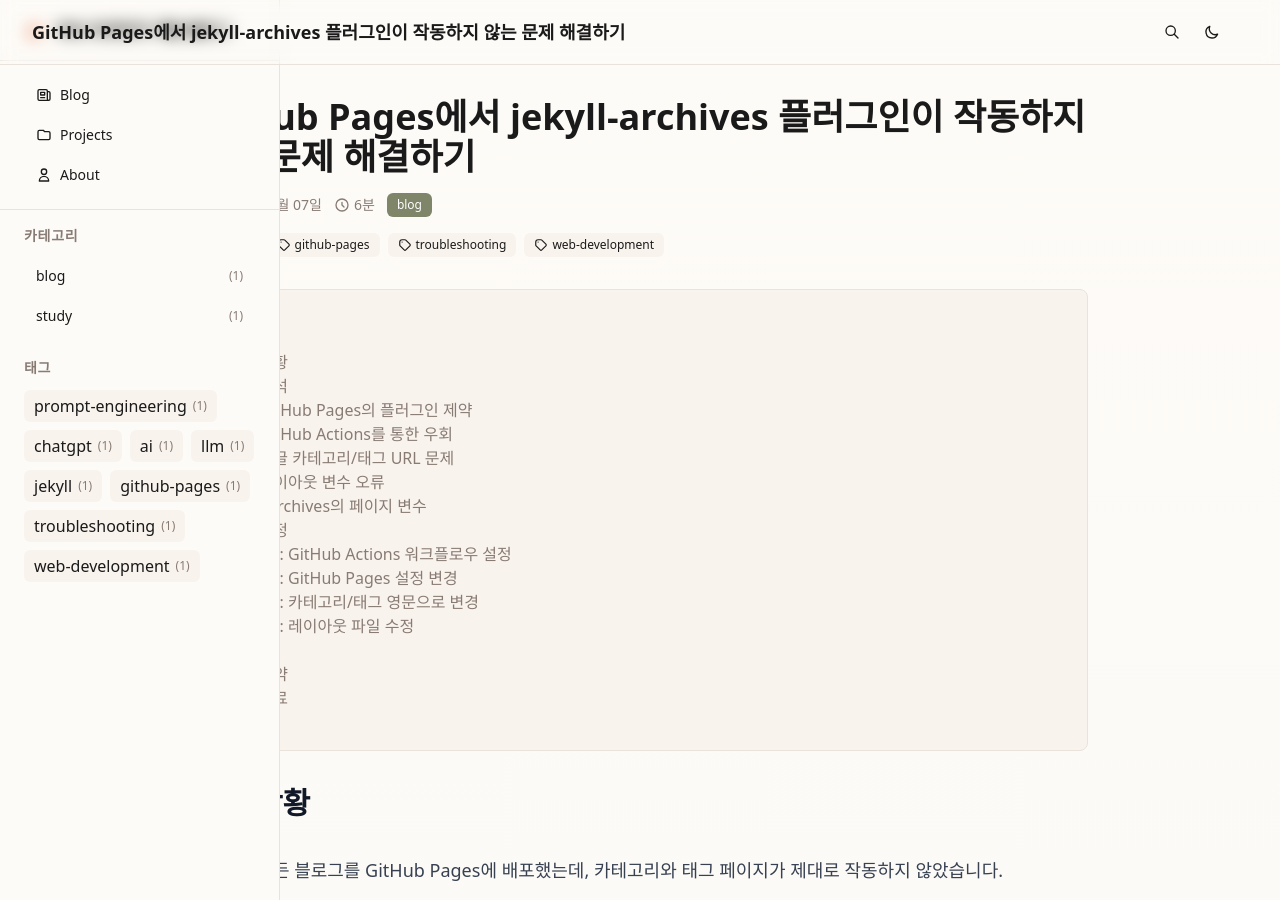
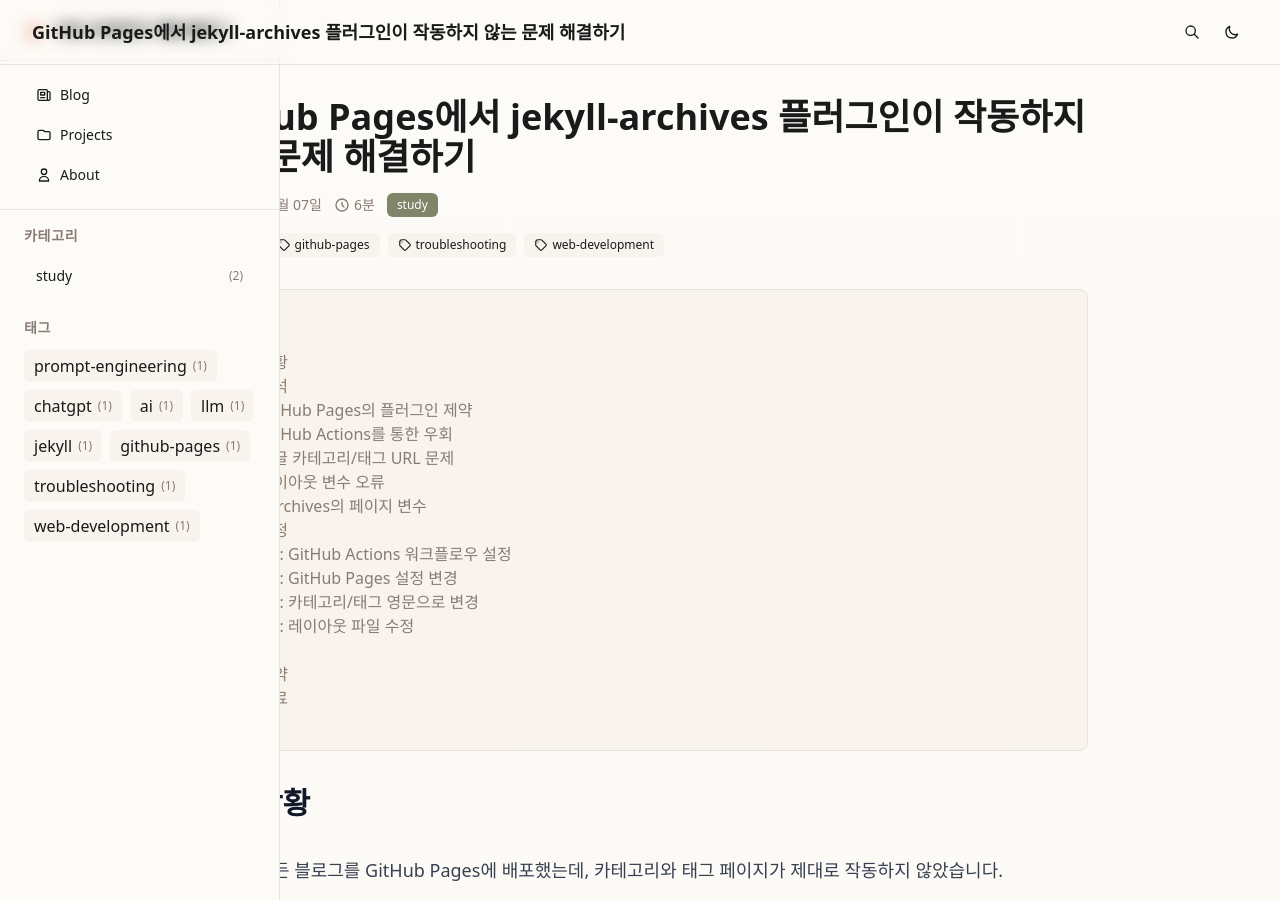
Before and after one commit to 1di0t/1di0t.github.io, a Jekyll site: the page built from _posts/2025-10-07-jekyll-archives-troubleshooting.md, in a window 1280 px wide and 900 px high. Built offline with Jekyll 4.4.1, drawn with Linux system fonts in a browser that asks for light colours; some web fonts are replaced; comment, search, counter and statistics services are not loaded.

Commit message:
헤더 레이아웃 개선
- 모바일에서 햄버거 버튼과 제목 겹침 문제 해결
- 검색/테마 버튼 우측 정렬 개선

🤖 Generated with [Claude Code](https://claude.com/claude-code)

Co-Authored-By: Claude <noreply@anthropic.com>

```diff
--- a/_layouts/default.html
+++ b/_layouts/default.html
@@ -28,14 +28,14 @@
       <!-- Header -->
       <header class="sticky top-0 z-30 border-b border-border bg-background/95 backdrop-blur supports-[backdrop-filter]:bg-background/60">
         <div class="container flex items-center justify-between h-16 px-8">
-          <div class="flex items-center gap-4">
+          <div class="flex items-center gap-4 md:ml-0 ml-12">
             {% if page.layout == "default" and page.title == "Home" %}
             <h2 class="text-lg font-semibold">최근 게시글</h2>
             {% elsif page.title %}
             <h2 class="text-lg font-semibold">{{ page.title }}</h2>
             {% endif %}
           </div>
-          <div class="flex items-center gap-2 mr-5">
+          <div class="flex items-center gap-2">
             <button id="search-button" class="p-2 hover:bg-muted rounded-md transition-colors hover-warm" aria-label="검색">
               <svg class="h-4 w-4" fill="none" stroke="currentColor" viewBox="0 0 24 24">
                 <path stroke-linecap="round" stroke-linejoin="round" stroke-width="2" d="M21 21l-6-6m2-5a7 7 0 11-14 0 7 7 0 0114 0z"/>
--- a/_posts/2025-10-07-jekyll-archives-troubleshooting.md
+++ b/_posts/2025-10-07-jekyll-archives-troubleshooting.md
@@ -1,7 +1,7 @@
 ---
 layout: post
 title: "GitHub Pages에서 jekyll-archives 플러그인이 작동하지 않는 문제 해결하기"
-category: blog
+category: study
 tags: [jekyll, github-pages, troubleshooting, web-development]
 excerpt: "Jekyll 블로그에서 카테고리와 태그 페이지가 404 에러를 반환하거나 포스트를 표시하지 못하는 문제를 단계별로 해결한 경험을 공유합니다."
 ---
```
Also changed, not shown: 1 other file.
